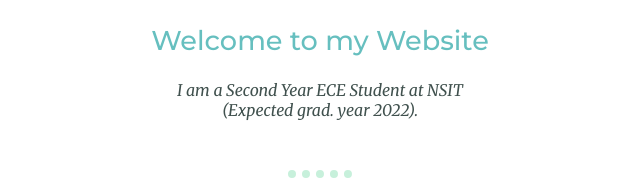
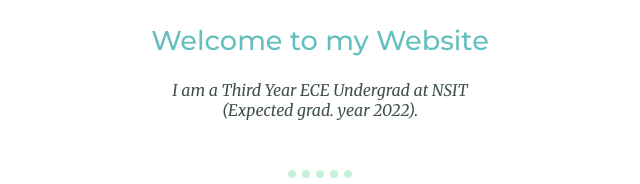
Before and after one commit to kshitijanand36/My-personal-Website, a plain HTML site: page index.html in a window 1280 px wide. Shown: the part 1016-1200 px from the top of the page, 320-960 px from the left. Drawn offline with Linux system fonts and the light colour scheme.

Commit message:
Update index.html

```diff
--- a/index.html
+++ b/index.html
@@ -30,7 +30,7 @@
     <img src="circle-cropped.png" alt="Kshitij">
     <h2>Welcome to my Website</h2>
 
-    <p class="intro">I am a Second Year ECE Student at NSIT (Expected  grad. year 2022). </p>
+    <p class="intro">I am a Third Year ECE Undergrad at NSIT (Expected  grad. year 2022). </p>
   </div>
   <hr>
   <div class="skills">
```
